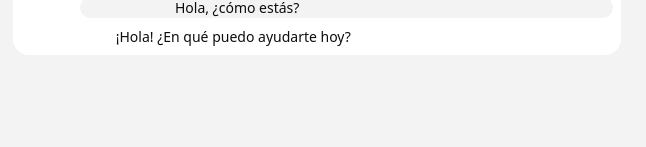
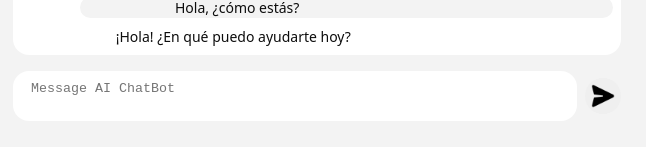
Before and after one commit to devherik/react_ai_chatbot, a React (Vite) app: page / in a window 1280 px wide. Shown: the part 381-528 px from the top of the page, without its empty margins (323-969 px from the left). Built offline with nearby package versions, Linux system fonts and the light colour scheme.

Commit message:
thirtd commit

```diff
--- a/src/App.jsx
+++ b/src/App.jsx
@@ -1,6 +1,7 @@
-import { useState } from 'react'
-import { Chat } from './components/Chat/Chat.jsx'
-import styles from './App.module.css'
+import { useState } from 'react';
+import { Chat } from './components/Chat/Chat.jsx';
+import { Controls } from './components/Controls/Controls.jsx';
+import styles from './App.module.css';
 
 function App() {
   const [messages, setMessages] = useState(MESSAGES);
@@ -14,6 +15,7 @@ function App() {
       <div className={styles.ChatContainer}>
         <Chat messages={messages} />
       </div>
+      <Controls />
     </div>
   );
 }
--- /dev/null
+++ b/src/components/Controls/Controls.jsx
@@ -0,0 +1,19 @@
+import styles from './Controls.module.css';
+
+export function Controls() {
+    return (
+        <div className={styles.Controls}>
+            <div className={styles.TextAreaContainer}>
+                <textarea
+                    className={styles.TextArea}
+                    placeholder="Message AI ChatBot" />
+            </div>
+            <button className={styles.Button}><SendIcon/></button>
+        </div>
+    );
+    function SendIcon(params) {
+        return (
+            <img src="/send.png" className={styles.SendIcon}></img>
+        );
+    }
+}
--- /dev/null
+++ b/src/components/Controls/Controls.module.css
@@ -0,0 +1,36 @@
+.Controls {
+    display: flex;
+    align-items: center;
+    gap: 8px;
+    width: 100%;
+}
+.TextAreaContainer {
+    flex-grow: 1;
+    padding: 8px 16px;
+    line-height: 0;
+    border-radius: 16px;
+    background: #ffffff;
+}
+.TextArea {
+    width: 100%;
+    height: 100%;
+    border: none;
+    outline: none;
+    resize: none;
+    background: #ffffff;
+}
+.Button {
+    display: flex;
+    align-items: center;
+    justify-content: center;
+    width: 36px;
+    height: 36px;
+    border: none;
+    border-radius: 50%;
+    outline: none;
+}
+.SendIcon {
+    width: 24px;
+    height: 24px;
+    fill: #5f6368;
+}
```
Also changed, not shown: src/components/Chat/Chat.jsx (+7 -3 lines), public/send.png (added).
